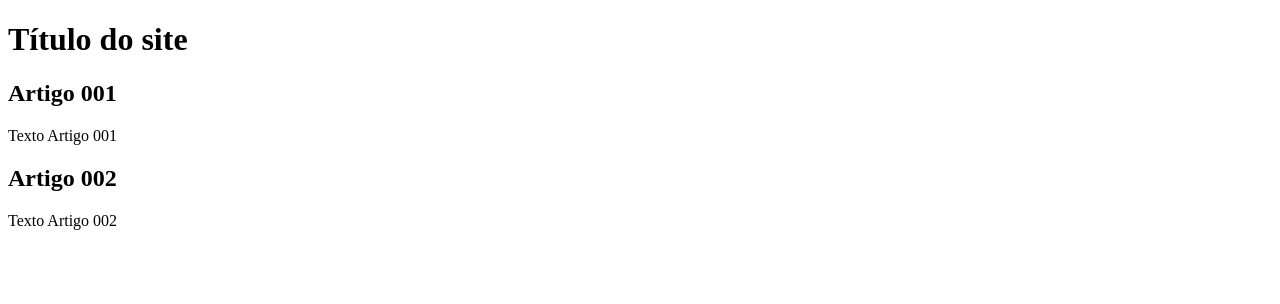
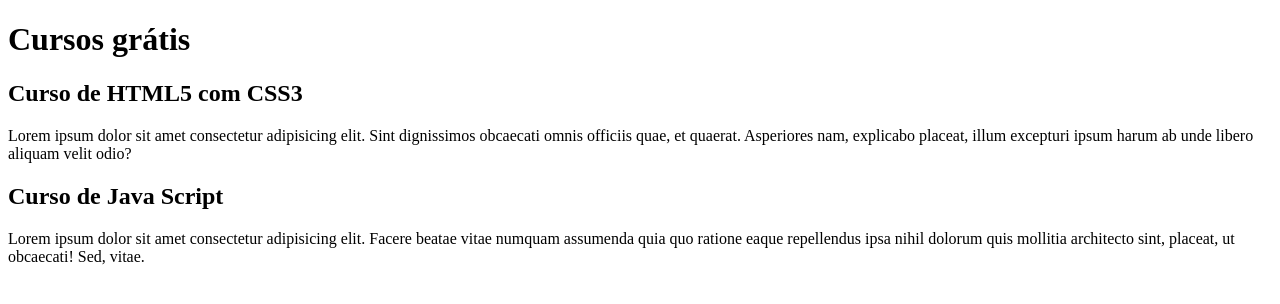
Before and after one commit to Karthunay/ProjetoGitHub, a plain HTML site: page index.html in a window 1280 px wide. Drawn offline with Linux system fonts and the light colour scheme.

Commit message:
Comecei a escrever o conteúdo teste

```diff
--- a/index.html
+++ b/index.html
@@ -9,16 +9,15 @@
 <body>
     <main>
         <header>
-            <h1>Título do site</h1>
+            <h1>Cursos grátis</h1>
         </header>
         <article>
-             <h2>Artigo 001</h2>
-             <p>Texto Artigo 001
-             </p>
+             <h2>Curso de HTML5 com CSS3</h2>
+             <p>Lorem ipsum dolor sit amet consectetur adipisicing elit. Sint dignissimos obcaecati omnis officiis quae, et quaerat. Asperiores nam, explicabo placeat, illum excepturi ipsum harum ab unde libero aliquam velit odio?</p>
         </article>
         <article>
-            <h2>Artigo 002</h2>
-            <p>Texto Artigo 002</p>
+            <h2>Curso de Java Script</h2>
+            <p>Lorem ipsum dolor sit amet consectetur adipisicing elit. Facere beatae vitae numquam assumenda quia quo ratione eaque repellendus ipsa nihil dolorum quis mollitia architecto sint, placeat, ut obcaecati! Sed, vitae.</p>
         </article>
     </main>
 
```
